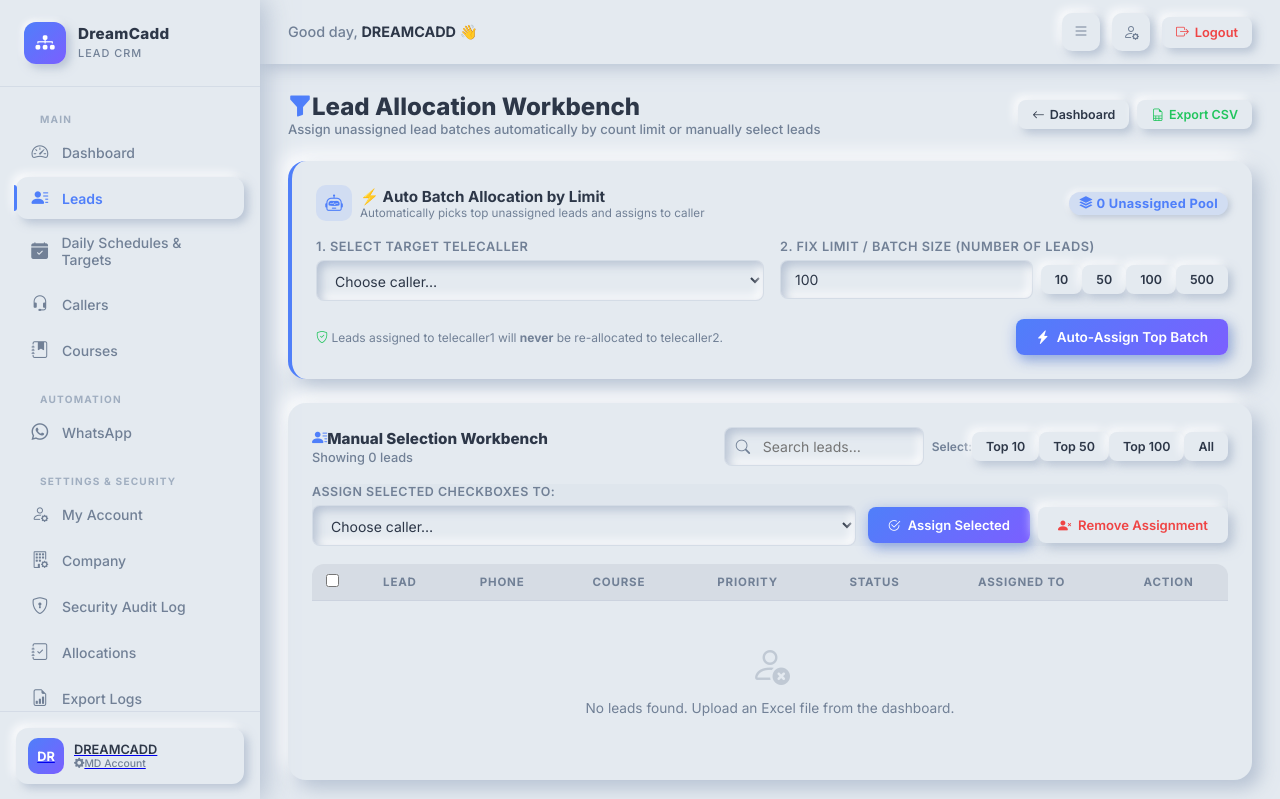
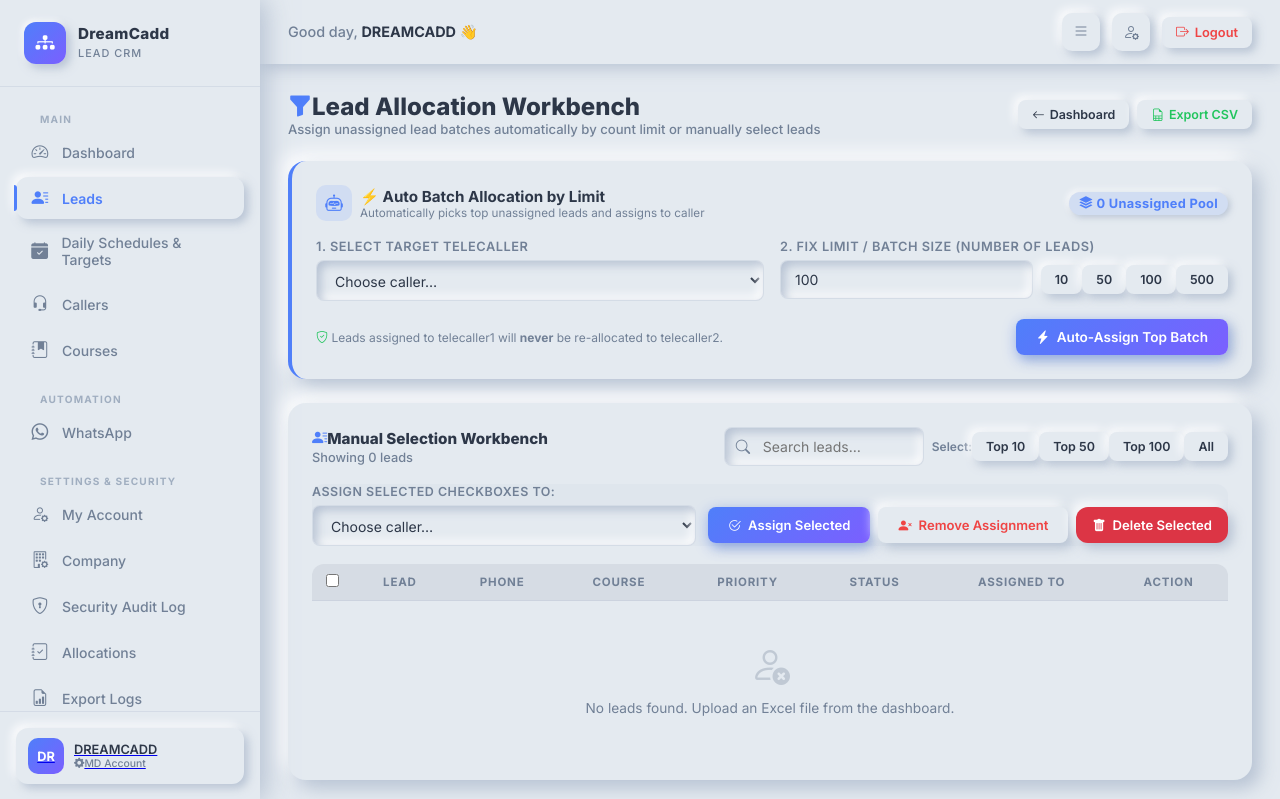
Before and after one commit to Purushlee/Dreamcadd_crm-, a Django app: page /md/bulk-allocate/ in a window 1280 px wide. Shown: the top 799 px of the page. Run offline with Django 5.2, Linux system fonts and the light colour scheme; a user stored in the database is signed in; data comes from the database, SQL or seed files in the repository.

Commit message:
Add Delete Selected feature to manual selection workbench

```diff
--- a/leads/templates/leads/bulk_allocate.html
+++ b/leads/templates/leads/bulk_allocate.html
@@ -113,11 +113,14 @@
         </select>
       </div>
       <div class="d-flex gap-2" style="padding-top:20px;">
-        <button type="submit" class="btn-neu btn-accent" style="font-size:.82rem;">
+        <button type="submit" name="manual_allocate" class="btn-neu btn-accent" style="font-size:.82rem;">
           <i class="bi bi-check2-circle me-1"></i> Assign Selected
         </button>
         <button type="button" class="btn-neu btn-danger-neu" onclick="confirmUnassignSelected()" style="font-size:.82rem;">
           <i class="bi bi-person-x-fill me-1"></i> Remove Assignment
+        </button>
+        <button type="button" class="btn-neu" style="font-size:.82rem; background: #dc3545; color: white; border: none; padding: .4rem 1rem; border-radius: var(--radius-sm);" onclick="confirmDeleteSelected()">
+          <i class="bi bi-trash-fill me-1"></i> Delete Selected
         </button>
       </div>
     </div>
@@ -225,5 +228,22 @@ function confirmUnassignSelected() {
   }
 }
 
+function confirmDeleteSelected() {
+  const selected = document.querySelectorAll('.lead-cb:checked');
+  if (selected.length === 0) {
+    alert('Please select at least one lead to delete.');
+    return;
+  }
+  if (confirm(`⚠️ Delete Selected Leads?\nThis will permanently remove ${selected.length} selected leads from the imported dataset. This action cannot be undone.`)) {
+    const form = document.getElementById('manualAllocForm');
+    const input = document.createElement('input');
+    input.type = 'hidden';
+    input.name = 'delete_selected';
+    input.value = '1';
+    form.appendChild(input);
+    form.submit();
+  }
+}
+
 </script>
 {% endblock %}
--- a/leads/views.py
+++ b/leads/views.py
@@ -472,8 +472,19 @@ def bulk_allocate(request):
                     messages.warning(request, "No unassigned leads found matching criteria.")
                 return redirect("bulk_allocate")
 
-        elif "manual_allocate" in request.POST or "lead_ids" in request.POST:
+        elif "manual_allocate" in request.POST or "delete_selected" in request.POST or "lead_ids" in request.POST:
             selected_lead_ids = request.POST.getlist("lead_ids")
+
+            if "delete_selected" in request.POST:
+                if not selected_lead_ids:
+                    messages.warning(request, "No leads selected for deletion.")
+                    return redirect("bulk_allocate")
+                leads_to_delete = Lead.objects.filter(id__in=selected_lead_ids)
+                count = leads_to_delete.count()
+                leads_to_delete.delete()
+                messages.success(request, f"Successfully permanently deleted {count} lead(s) from the database.")
+                return redirect("bulk_allocate")
+
             target_caller_id = request.POST.get("target_caller_id")
 
             if selected_lead_ids and target_caller_id:
```
